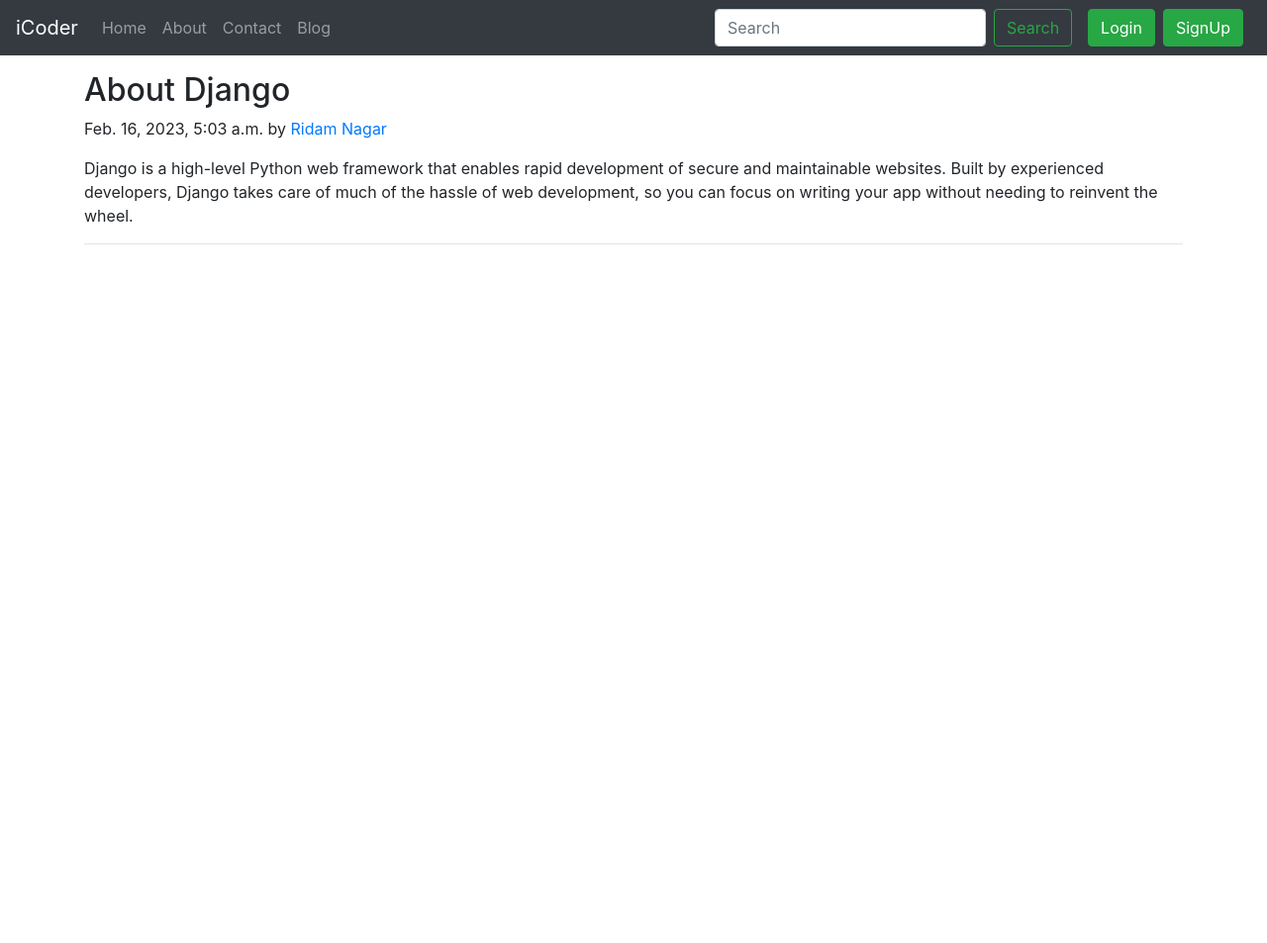
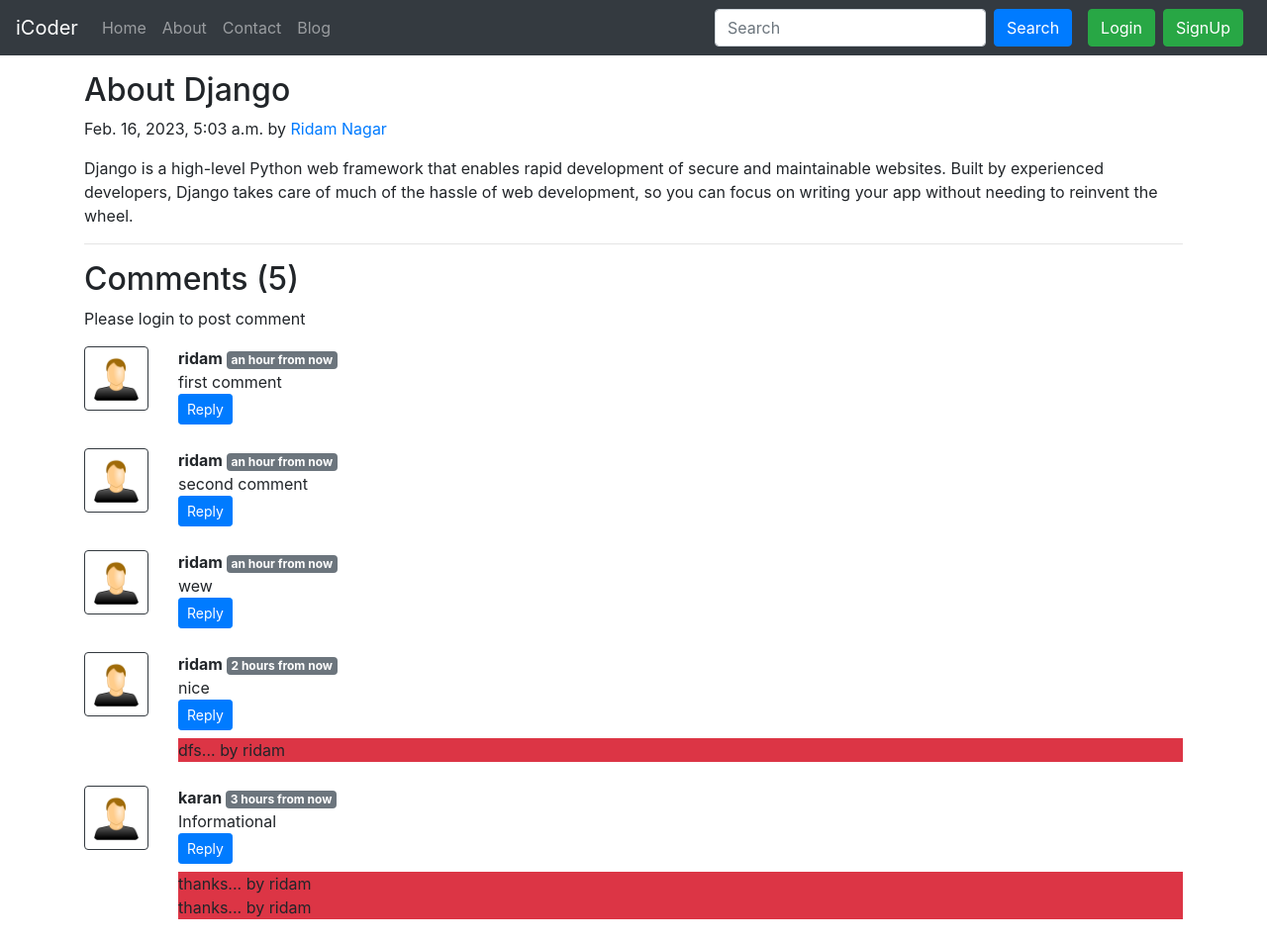
Before and after one commit to ridam9795/iCoder, a Django app: page /blog/django in a window 1280 px wide. Shown: the whole page at 99% size. Before the commit the page ends 247 px from the top, so only its background shows below. Run offline with Django 4.2, Linux system fonts and the light colour scheme; data comes from the database, SQL or seed files in the repository; both versions use the stored data as it was after the commit; some libraries are stand-ins or nearby versions.

Commit message:
Added comment and reply feature

```diff
--- a/blog/admin.py
+++ b/blog/admin.py
@@ -1,4 +1,4 @@
 from django.contrib import admin
-from .models import Post
+from .models import Post, BlogComment
 # Register your models here.
-admin.site.register(Post)
+admin.site.register((Post, BlogComment))
--- a/blog/models.py
+++ b/blog/models.py
@@ -1,5 +1,6 @@
 from django.db import models
-
+from django.contrib.auth.models import User
+from django.utils.timezone import now
 # Create your models here.
 
 
@@ -13,3 +14,15 @@ class Post(models.Model):
 
     def __str__(self):
         return self.title + ' by '+self.author
+
+
+class BlogComment(models.Model):
+    sno = models.AutoField(primary_key=True)
+    comment = models.TextField()
+    user = models.ForeignKey(User, on_delete=models.CASCADE)
+    post = models.ForeignKey(Post, on_delete=models.CASCADE)
+    parent = models.ForeignKey('self', on_delete=models.CASCADE, null=True)
+    timestamp = models.DateTimeField(default=now)
+
+    def __str__(self):
+        return self.comment[0:13]+"... "+"by "+self.user.username
--- /dev/null
+++ b/blog/templatetags/extras.py
@@ -0,0 +1,9 @@
+from django import template
+
+register = template.Library()
+
+
+@register.filter(name='get_val')
+def get_val(dict, key):
+
+    return dict.get(key)
--- a/blog/urls.py
+++ b/blog/urls.py
@@ -4,7 +4,8 @@ from . import views
 
 urlpatterns = [
     path('', views.blogHome, name='blogHome'),
-    path('<str:slug>', views.blogPost, name='blogPost'),
+    path('postComment', views.postComment, name='postComment'),
+    path('<str:slug>', views.blogPost, name='blogPost')
 
 
 ]
--- a/blog/views.py
+++ b/blog/views.py
@@ -1,7 +1,9 @@
-from django.shortcuts import render
+from django.shortcuts import render, redirect
 from django.http import HttpResponse
 # Create your views here.
-from blog.models import Post
+from blog.models import Post, BlogComment
+from django.contrib import messages
+from blog.templatetags import extras
 
 
 def blogHome(request):
@@ -11,5 +13,39 @@ def blogHome(request):
 
 
 def blogPost(request, slug):
-    post = Post.objects.filter(slug=slug)
-    return render(request, 'blog/blogPost.html', {'post': post[0]})
+    post = Post.objects.filter(slug=slug).first()
+    comments = BlogComment.objects.filter(post=post, parent=None)
+    replies = BlogComment.objects.filter(post=post).exclude(parent=None)
+    replyDict = {}
+    for reply in replies:
+        if reply.parent.sno not in replyDict.keys():
+            replyDict[reply.parent.sno] = [reply]
+        else:
+            replyDict[reply.parent.sno].append(reply)
+
+    context = {'post': post, 'comments': comments,
+               'user': request.user, 'replyDict': replyDict}
+    return render(request, 'blog/blogPost.html', context)
+
+
+def postComment(request):
+    if request.method == "POST":
+        comment = request.POST.get('comment')
+        user = request.user
+        postSno = request.POST.get('postSno')
+        post = Post.objects.get(sno=postSno)
+        parentSno = request.POST.get("parentSno")
+        if parentSno == "":
+            comment = BlogComment(comment=comment, user=user, post=post)
+            messages.success(
+                request, "Your comment has been posted successfully")
+        else:
+            parent = BlogComment.objects.get(sno=parentSno)
+            comment = BlogComment(
+                comment=comment, user=user, post=post, parent=parent)
+            messages.success(
+                request, "Your reply has been posted successfully")
+
+        comment.save()
+
+    return redirect(f"/blog/{post.slug}")
--- a/iCoder/urls.py
+++ b/iCoder/urls.py
@@ -15,6 +15,10 @@ Including another URLconf
 """
 from django.contrib import admin
 from django.urls import path, include
+admin.site.site_header = "iCoder Admin"
+admin.site.site_title = "iCoder Admin Panel"
+admin.site.index_title = "Welcome to iCoder Admin Panel"
+
 
 urlpatterns = [
     path('admin/', admin.site.urls),
--- a/templates/base.html
+++ b/templates/base.html
@@ -39,7 +39,7 @@
             </ul>
             <form method="get" action="/search" class="form-inline my-2 my-lg-0 mx-3">
                 <input class="form-control mr-sm-2" type="search" placeholder="Search" aria-label="Search" name="query" id="query">
-                <button class="btn btn-outline-success my-2 my-sm-0 " type="submit">Search</button>
+                <button class="btn btn-primary my-2 my-sm-0 " type="submit">Search</button>
             </form>
             <!-- Button to  trigger SignUp modal -->
 
--- a/templates/blog/blogHome.html
+++ b/templates/blog/blogHome.html
@@ -12,7 +12,7 @@
         class="row no-gutters border rounded overflow-hidden flex-md-row mb-4 shadow-sm h-md-250 my-4 position-relative">
         <div class="col p-4 d-flex flex-column position-static">
             <strong class="d-inline-block mb-2 text-primary">Article by {{post.author}}</strong>
-            <h3 class="mb-0">{{post.title}}</h3>
+            <h3 class="mb-0"><a class="text-dark" href="/blog/{{post.slug}}">{{post.title}}</a></h3>
             <div class="mb-1 text-muted">{{post.timeStamp}}</div>
             <p class="card-text mb-auto">{{post.content| truncatechars:500}}</p>
             <div class="my-2">
--- a/templates/blog/blogPost.html
+++ b/templates/blog/blogPost.html
@@ -2,6 +2,8 @@
 {% block title %} Blogpost{% endblock title %}
 
 {% block body %}
+{% load humanize %}
+{% load extras %}
 <div class="container my-3">
     <div class="blog-post">
         <h2 class="blog-post-title">{{post.title}}</h2>
@@ -11,4 +13,63 @@
         <hr>
     </div>
 </div>
+<div class="container">
+    <h2>Comments ({{comments.count}})</h2>
+    <div class="my-2">
+        {% if user.is_authenticated %}
+        <form action="/blog/postComment" method="post">
+            {% csrf_token %}
+            <div class="form-group">
+                <label for="exampleInputEmail1">Post Comment </label>
+                <input type="text" class="form-control" name="comment" placeholder="Enter comment here">
+            </div>
+            <input type="hidden" name="postSno" value="{{post.sno}}">
+            <input type="hidden" name="parentSno" value="">
+
+            <button type="submit" class="btn btn-primary">Add Comment</button>
+        </form>
+        {% else %}
+        <p>Please login to post comment</p>
+        {% endif %}
+    </div>
+
+    {% for comment in comments %}
+    <div class="row my-3">
+        <div class="col-md-1  ">
+            <img class="rounded mx-auto d-block w-100 border border-dark p-2" src="/static/img/user.jpg" alt="user">
+        </div>
+        <div class="col-md-11 ">
+            <b> {{comment.user.username}} </b> <span
+                class="badge badge-secondary ">{{comment.timestamp|naturaltime}}</span>
+            <div> {{comment.comment}} </div>
+            <button class="btn btn-sm btn-primary" type="button" data-toggle="collapse"
+                data-target="#replyBox{{comment.sno}}" aria-expanded="false" aria-controls="replyBox{{comment.sno}}">
+                Reply
+            </button>
+            <div class="collapse" id="replyBox{{comment.sno}}">
+                <div class="card card-body my-2">
+                    <form action="/blog/postComment" method="post">
+                        {% csrf_token %}
+                        <div class="form-group">
+                            <label for="comment">Post a reply </label>
+                            <input type="text" class="form-control" name="comment" placeholder="Enter comment here">
+                            <input type="hidden" name="parentSno" value="{{comment.sno}}">
+                        </div>
+                        <input type="hidden" name="postSno" value="{{post.sno}}">
+                        <button type="submit" class="btn btn-primary">Submit</button>
+                    </form>
+                </div>
+            </div>
+            <div class="replies bg-danger my-2 ">
+                {% for reply in replyDict|get_val:comment.sno %}
+                {{reply}}
+                <br>
+                {% endfor %}
+            </div>
+        </div>
+    </div>
+    {% endfor %}
+
+
+</div>
 {% endblock %}
```
Also changed, not shown: iCoder/settings.py (+7 -2 lines), blog/migrations/0004_blogcomment.py (added), blog/templatetags/__init__.py (added), db.sqlite3, static/img/user.jpg (added).
